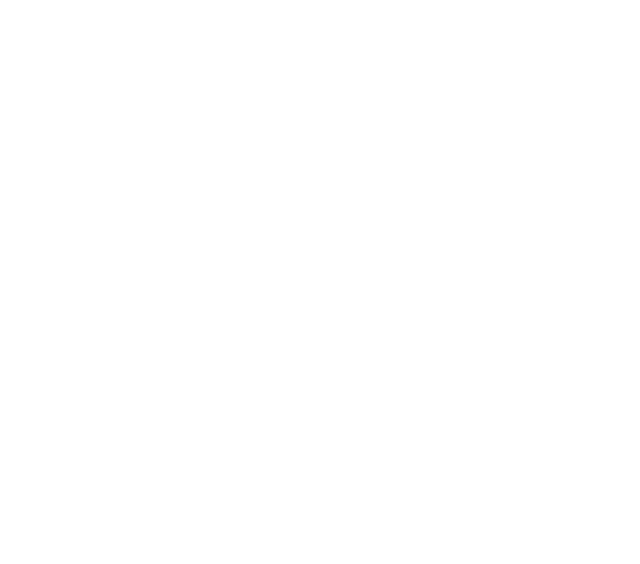
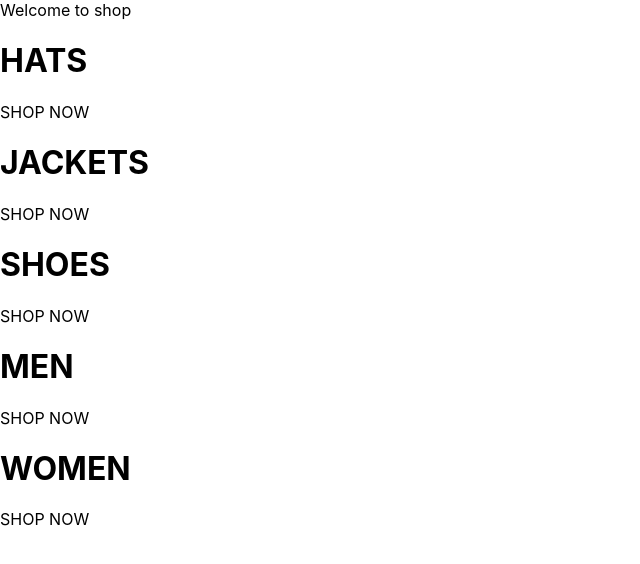
Before and after one commit to mahjabeensultana2012/poridhan, a React (Create React App) app: page / in a window 1280 px wide. Shown: the top 564 px of the page, without its empty margins (0-640 px from the left). Built offline with nearby package versions, Linux system fonts and the light colour scheme.

Commit message:
implement homepage

```diff
--- a/src/App.js
+++ b/src/App.js
@@ -1,9 +1,14 @@
 import React from 'react';
-import logo from './logo.svg';
+import HomePage from './homepage.component';
 import './App.css';
 
 function App() {
-  return <div className="App"></div>;
+  return (
+    <div>
+      Welcome to shop
+      <HomePage />
+    </div>
+  );
 }
 
 export default App;
--- /dev/null
+++ b/src/homepage.component.jsx
@@ -0,0 +1,40 @@
+import React from 'react';
+
+const HomePage = () => (
+  <div className="homepage">
+    <div className="directory-menu">
+      <div className="menu-item">
+        <div className="content">
+          <h1 className="title">HATS</h1>
+          <span className="subtitle">SHOP NOW</span>
+        </div>
+      </div>
+      <div className="menu-item">
+        <div className="content">
+          <h1 className="title">JACKETS</h1>
+          <span className="subtitle">SHOP NOW</span>
+        </div>
+      </div>
+      <div className="menu-item">
+        <div className="content">
+          <h1 className="title">SHOES</h1>
+          <span className="subtitle">SHOP NOW</span>
+        </div>
+      </div>
+      <div className="menu-item">
+        <div className="content">
+          <h1 className="title">MEN</h1>
+          <span className="subtitle">SHOP NOW</span>
+        </div>
+      </div>
+      <div className="menu-item">
+        <div className="content">
+          <h1 className="title">WOMEN</h1>
+          <span className="subtitle">SHOP NOW</span>
+        </div>
+      </div>
+    </div>
+  </div>
+);
+
+export default HomePage;
```
